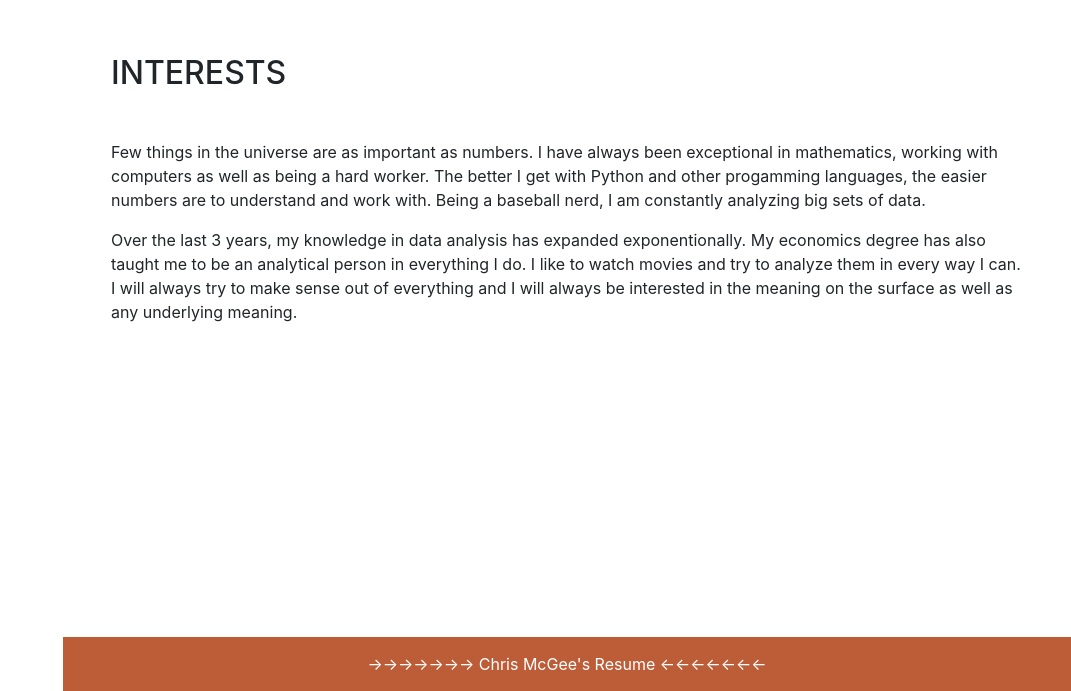
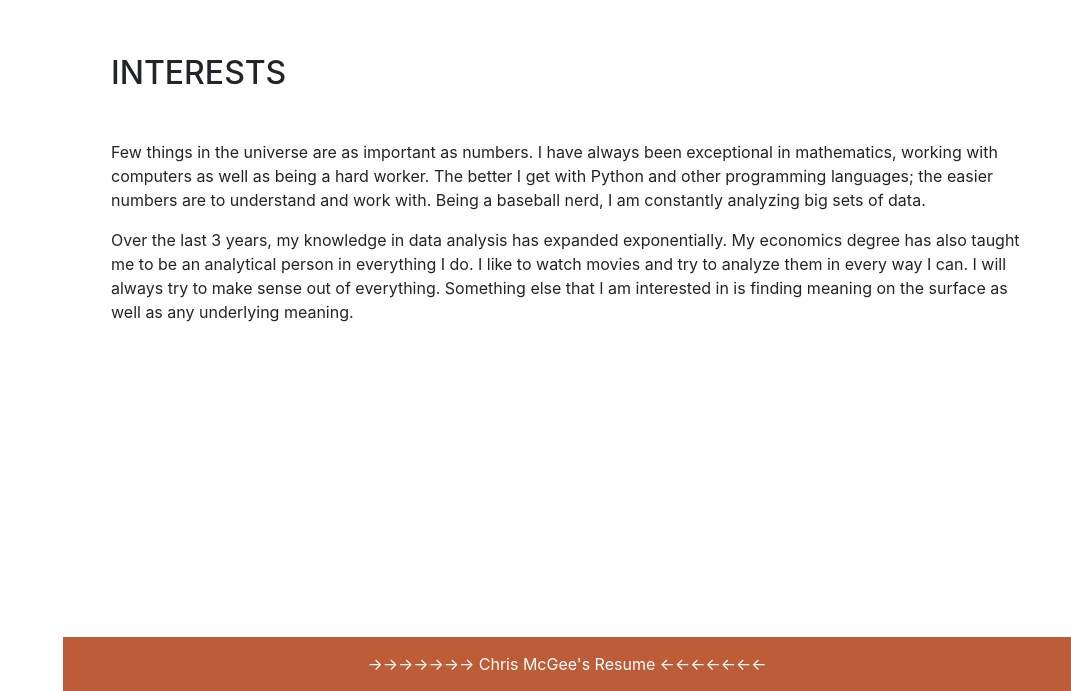
Before and after one commit to mcgeec91/Resume, a website with bundled scripts: page resi/index.html in a window 1280 px wide. Shown: the part 5149-5840 px from the top of the page, without its empty margins (209-1280 px from the left). Built offline with nearby package versions, Linux system fonts and the light colour scheme; a web font is replaced by a local one.

Commit message:
cleaning up grammar

```diff
--- a/resi/index.html
+++ b/resi/index.html
@@ -333,8 +333,8 @@
       <section class="resume-section p-3 p-lg-5 d-flex flex-column" id="interests">
         <div class="my-auto">
           <h2 class="mb-5">Interests</h2>
-          <p>Few things in the universe are as important as numbers. I have always been exceptional in mathematics, working with computers as well as being a hard worker.  The better I get with Python and other progamming languages, the easier numbers are to understand and work with. Being a baseball nerd, I am constantly analyzing big sets of data. </p>
-          <p class="mb-0">Over the last 3 years, my knowledge in data analysis has expanded exponentionally.  My economics degree has also taught me to be an analytical person in everything I do. I like to watch movies and try to analyze them in every way I can. I will always try to make sense out of everything and I will always be interested in the meaning on the surface as well as any underlying meaning.
+          <p>Few things in the universe are as important as numbers. I have always been exceptional in mathematics, working with computers as well as being a hard worker. The better I get with Python and other programming languages; the easier numbers are to understand and work with. Being a baseball nerd, I am constantly analyzing big sets of data. </p>
+          <p class="mb-0">Over the last 3 years, my knowledge in data analysis has expanded exponentially. My economics degree has also taught me to be an analytical person in everything I do. I like to watch movies and try to analyze them in every way I can. I will always try to make sense out of everything. Something else that I am interested in is finding meaning on the surface as well as any underlying meaning.
           </p>
         </div>
       </section>
```
